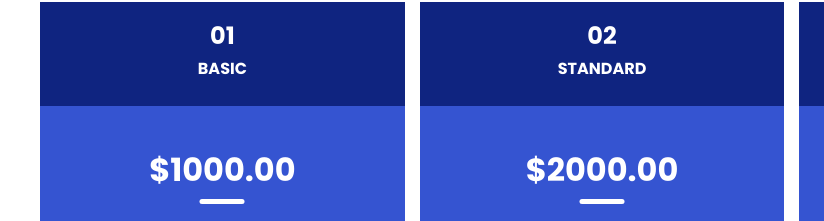
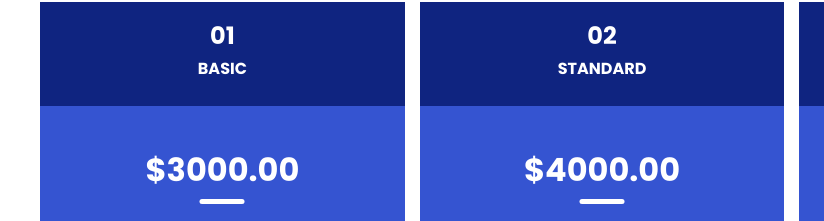
Before and after one commit to louann123/web-consulting, a plain HTML site: page index.html in a window 1280 px wide. Shown: the part 2482-2703 px from the top of the page, 38-862 px from the left. Drawn offline with Linux system fonts and the light colour scheme.

Commit message:
dev branch

```diff
--- a/index.html
+++ b/index.html
@@ -290,7 +290,7 @@
             </div>
             <div class="text-box">
               <h2>
-                $1000.00
+                $3000.00
               </h2>
               <ul>
                 <li>
@@ -332,7 +332,7 @@
             </div>
             <div class="text-box">
               <h2>
-                $2000.00
+                $4000.00
               </h2>
               <ul>
                 <li>
```
Also changed, not shown: 1 other file.
